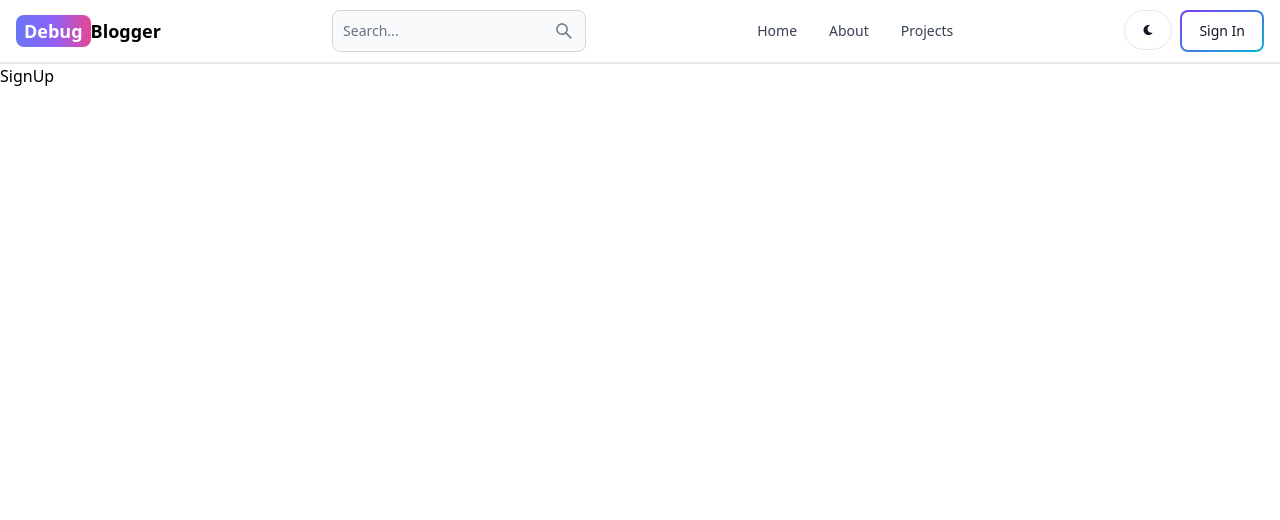
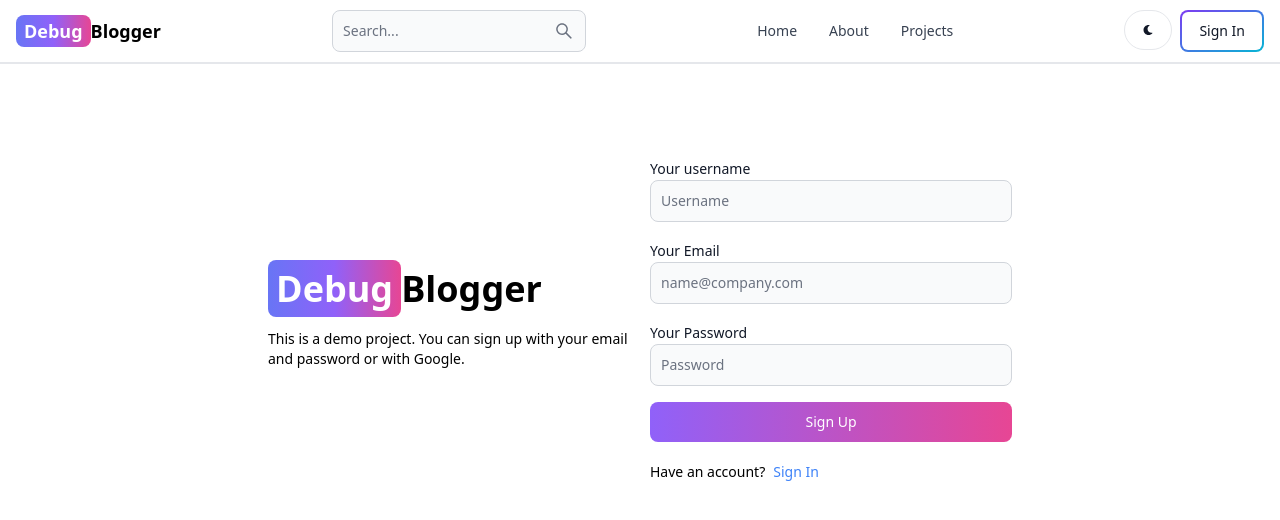
Before and after one commit to praveenkumarmallick/mern-blog-app, a React (Vite) app in the folder client/: page /signup in a window 1280 px wide. Shown: the top 520 px of the page. Built offline with nearby package versions, Linux system fonts and the light colour scheme.

Commit message:
completing sign up page ui

```diff
--- a/client/src/pages/SignUp.jsx
+++ b/client/src/pages/SignUp.jsx
@@ -1,7 +1,53 @@
+import { Button, Label, TextInput } from "flowbite-react";
 import React from "react";
+import { Link } from "react-router-dom";
 
 const SignUp = () => {
-  return <div>SignUp</div>;
+  return (
+    <div className="min-h-screen mt-20">
+      <div className="flex p-3 max-w-3xl mx-auto flex-col md:flex-row md:items-center gap-5">
+        {/* left side */}
+        <div className="flex-1">
+          <Link to={"/"} className="font-bold dark:text-whit text-4xl">
+            <span className="px-2 py-1 bg-gradient-to-r from-indigo-500 via-purple-500 to-pink-500 rounded-lg text-white">
+              Debug
+            </span>
+            Blogger
+          </Link>
+          <p className="text-sm mt-5">
+            This is a demo project. You can sign up with your email and password
+            or with Google.
+          </p>
+        </div>
+        {/* right side */}
+        <div className="flex-1">
+          <form className="flex flex-col gap-4">
+            <div>
+              <Label value="Your username" />
+              <TextInput type="text" placeholder="Username" id="username" />
+            </div>
+            <div>
+              <Label value="Your Email" />
+              <TextInput type="email" placeholder="name@company.com" id="email" />
+            </div>
+            <div>
+              <Label value="Your Password" />
+              <TextInput type="password" placeholder="Password" id="password" />
+            </div>
+            <Button gradientDuoTone={"purpleToPink"} type="submit">
+              Sign Up
+            </Button>
+          </form>
+          <div className="flex gap-2 text-sm mt-5">
+            <span>Have an account?</span>
+            <Link to="/signin" className="text-blue-500">
+              Sign In
+            </Link>
+          </div>
+        </div>
+      </div>
+    </div>
+  );
 };
 
 export default SignUp;
```
